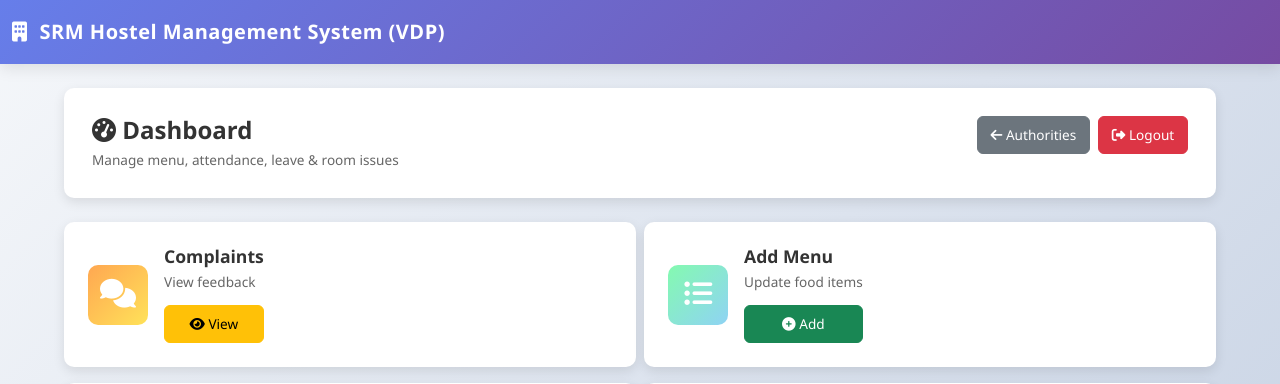
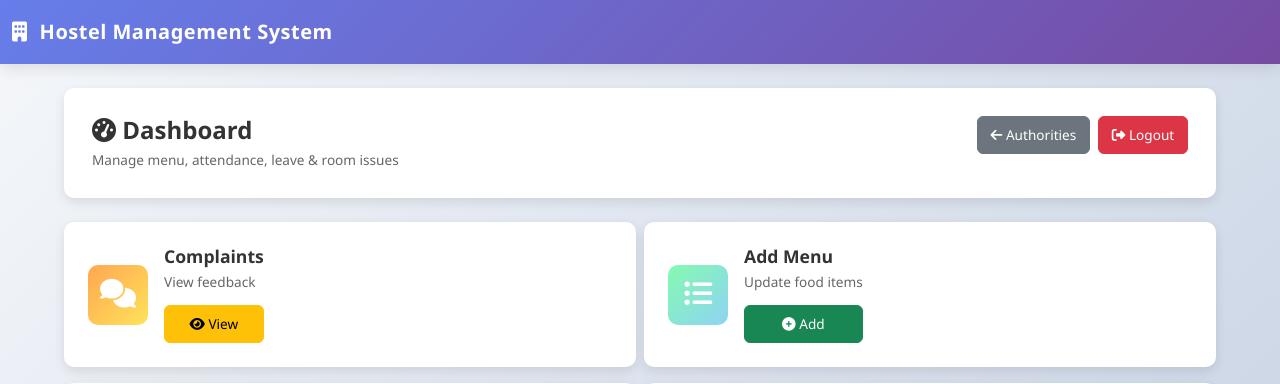
Before and after one commit to ualahari/Residential-Hostel-Management, a Flask app: page /dashboard in a window 1280 px wide. Shown: the top 384 px of the page. Run offline with Flask 3, Linux system fonts and the light colour scheme; the visitor is signed in with stand-in values (Sample User, id 1).

Commit message:
Update base.html

```diff
--- a/templates/base.html
+++ b/templates/base.html
@@ -3,7 +3,7 @@
 <head>
     <meta charset="UTF-8">
     <meta name="viewport" content="width=device-width, initial-scale=1.0">
-    <title>SRM Hostel Management System (VDP)</title>
+    <title>Hostel Management System</title>
 
     <!-- Bootstrap CSS -->
     <link href="https://cdn.jsdelivr.net/npm/bootstrap@5.3.0/dist/css/bootstrap.min.css" rel="stylesheet">
@@ -19,7 +19,7 @@
     <nav class="navbar navbar-dark">
         <div class="container-fluid">
             <a class="navbar-brand" href="/">
-                <i class="fas fa-building"></i> SRM Hostel Management System (VDP)
+                <i class="fas fa-building"></i> Hostel Management System
             </a>
         </div>
     </nav>
```
